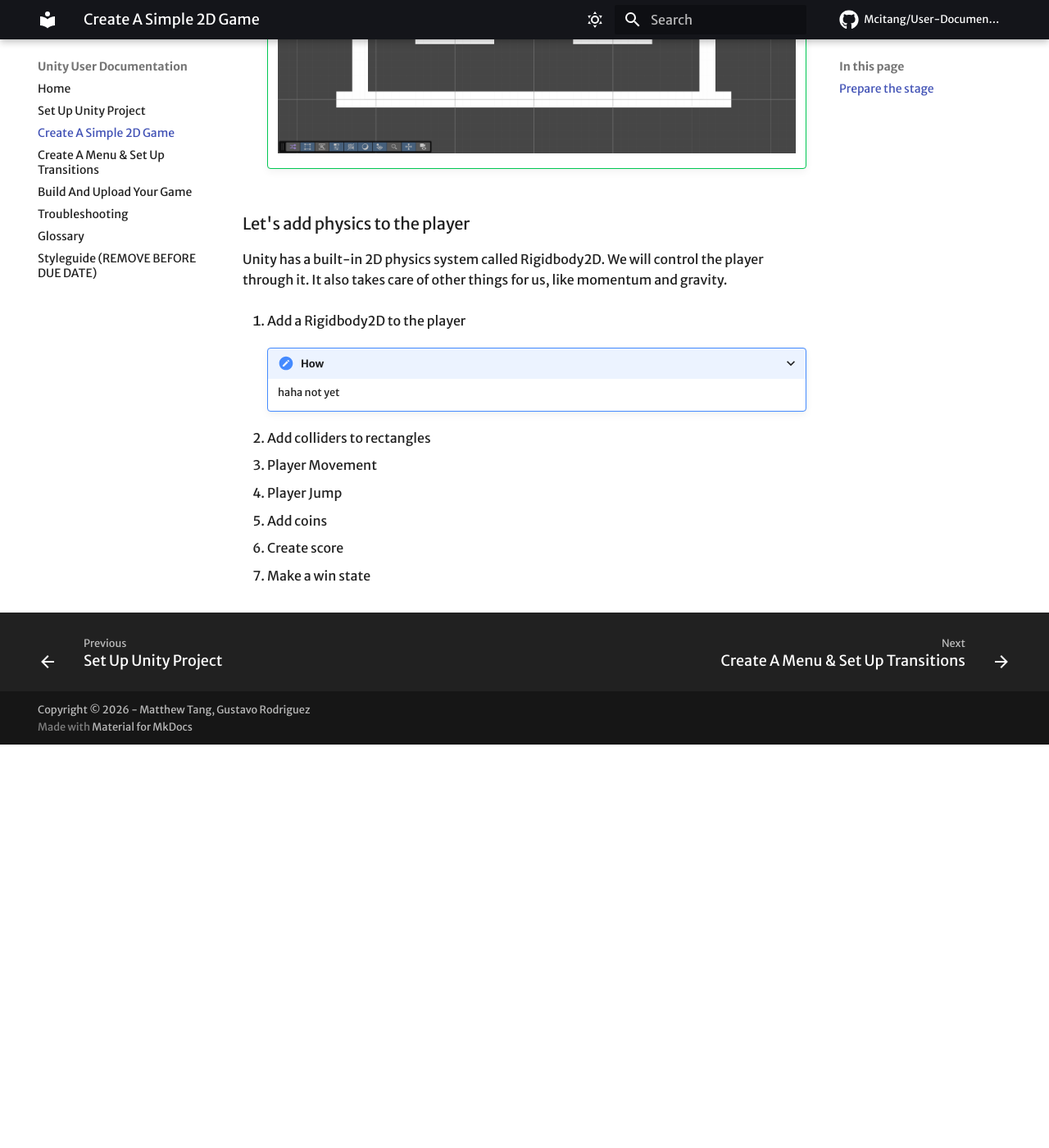
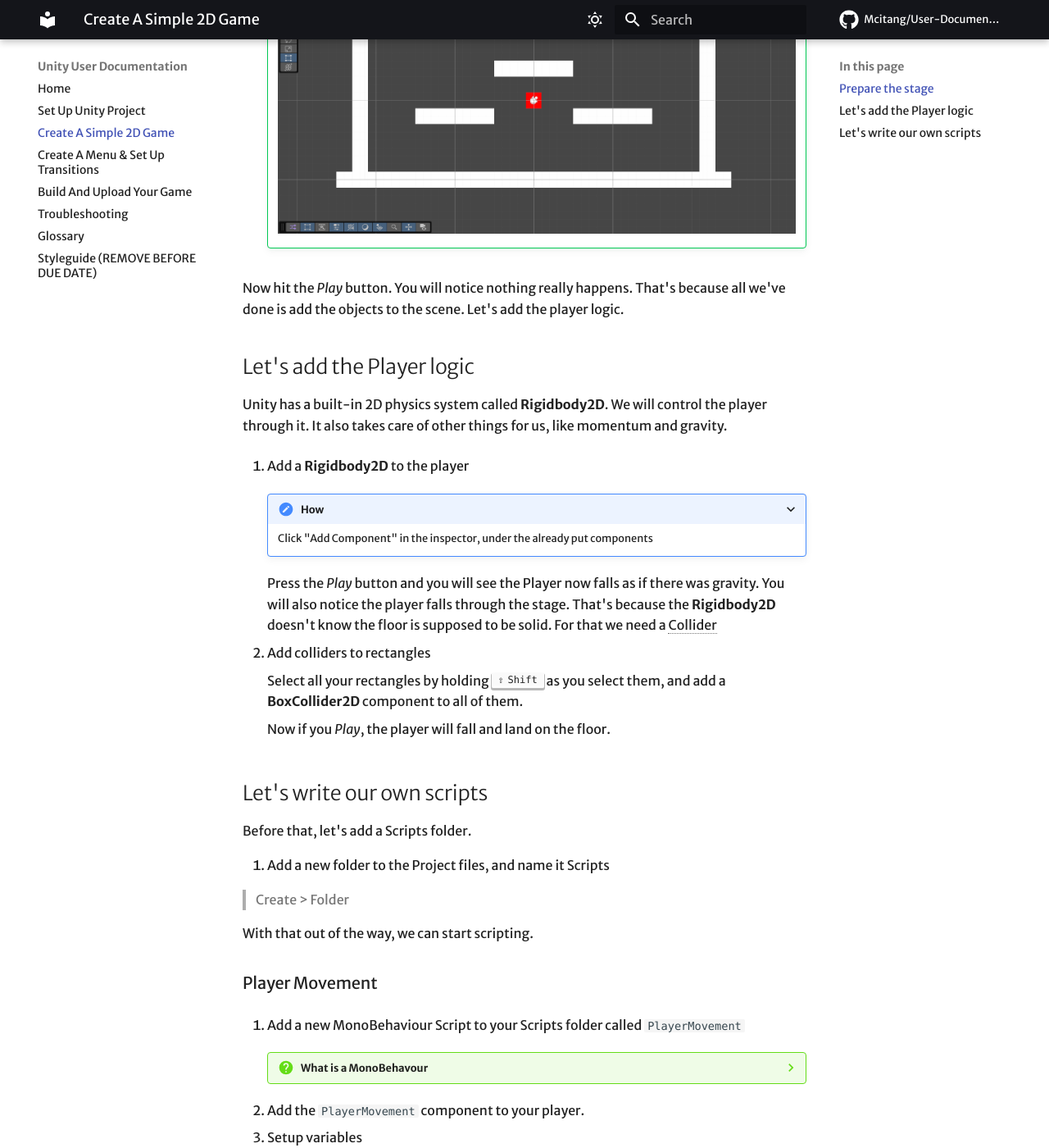
Before and after one commit to Mcitang/User-Documentation, an MkDocs documentation site: the page built from docs/make-game.md, in a window 1280 px wide and 1400 px high, scrolled down 560 px. Shown: the whole window at 82% size. Built offline with MkDocs 1.6.1 and Material for MkDocs 9.7.7, drawn with Linux system fonts in a browser that asks for light colours; some web fonts are replaced; comment, search, counter and statistics services are not loaded; before the commit the page ends 1468 px from its top, so only the background shows below that; some of the changed text lies outside the part shown.

Commit message:
Write more instructions and the PlayerMovement script

````diff
--- a/docs/make-game.md
+++ b/docs/make-game.md
@@ -8,34 +8,143 @@
 
 1. Add rectangles as walls so the player doesn't run outside the camera's view
 
+    ???+ note "Reminder on the Camera View"
+        The camera view is represented by a white rectangle in the scene view.
+
     !!! success
         ![Game scene with walls and platforms][platforms-and-walls-image]
 
+Now hit the *Play* button. You will notice nothing really happens. That's because all we've done is add the objects to the scene.
+Let's add the player logic.
 
-### Let's add physics to the player
+## Let's add the Player logic
 
-Unity has a built-in 2D physics system called Rigidbody2D. We will control the player through it. It also takes care of other things for us, like momentum and gravity.
+Unity has a built-in 2D physics system called **Rigidbody2D**. We will control the player through it. It also takes care of other things for us, like momentum and gravity.
 
-1. Add a Rigidbody2D to the player
+1. Add a **Rigidbody2D** to the player
 
     ???+ How do I add a component
-        haha not yet
+        Click "Add Component" in the inspector, under the already put components
+
+    Press the *Play* button and you will see the Player now falls as if there was gravity.
+    You will also notice the player falls through the stage. That's because the **Rigidbody2D** doesn't know the floor is supposed to be solid. For that we need a Collider
 
 1. Add colliders to rectangles
 
-1. Player Movement
+    Select all your rectangles by holding ++shift++ as you select them, and add a **BoxCollider2D** component to all of them.
 
-1. Player Jump
+    Now if you *Play*, the player will fall and land on the floor.
 
-1. Add coins
+## Let's write our own scripts
 
-1. Create score
+Before that, let's add a Scripts folder.
 
-1. Make a win state
+1. Add a new folder to the Project files, and name it Scripts
+
+> Create > Folder
+
+With that out of the way, we can start scripting.
+
+### Player Movement
+
+1. Add a new MonoBehaviour Script to your Scripts folder called `PlayerMovement`
+
+    ??? question "What is a MonoBehavour"
+        MonoBehaviour is a base class in Unity that allows you to create scripts that can be attached to GameObjects
+
+1. Add the `PlayerMovement` component to your player.
+
+1. Setup variables
+
+    {++Player Movement code here++}
+
+
+1. Add player jump logic
+
+    {++Player Jump code here++}
+
+1. Increase Gravity in Project Settings
+
+
+??? note "`PlayerMovement` script draft"
+    ```c#
+    using System;
+    using UnityEngine;
+
+    public class PlayerMovement : MonoBehaviour
+    {
+        public Rigidbody2D rb;
+
+        public float speed = 15f;
+
+        public float jumpForce = 15f;
+        public float fallForce = -3f;
+
+        private float xMovement;
+
+        // Start is called once before the first execution of Update after the MonoBehaviour is created
+        void Start()
+        {
+
+        }
+
+        // Update is called once per frame
+        void Update()
+        {
+            GetMovementInput();
+            Jump();
+        }
+
+        private void FixedUpdate()
+        {
+            MovePlayer();
+        }
+
+        private void GetMovementInput()
+        {
+            xMovement = Input.GetAxis("Horizontal");
+        }
+
+        private void MovePlayer()
+        {
+            float x = xMovement * speed;
+            rb.linearVelocity = new Vector2(x, rb.linearVelocityY);
+        }
+
+        private void Jump()
+        {
+            if (Input.GetKeyDown(KeyCode.Space))
+            {
+                Debug.Log("Jump");
+                rb.linearVelocity = new Vector2(rb.linearVelocityX, jumpForce);
+            }
+
+            if (Input.GetKeyUp(KeyCode.Space))
+            {
+                rb.linearVelocity = new Vector2(rb.linearVelocityX, fallForce);
+            }
+        }
+    }
+    ```
+
+### Add a goal
+
+1. Add some golden circles
+
+1. Rename them to coins
+
+1. Create score UI
+
+1. Increase score when coin is collected
+
+    {++Script here++}
+
+1. If all coins are collected, you win!
 
 
 
 <!-- Glossary -->
+*[Collider]: Bounds around an object that prevent other bounds from intersecting with it.
 
 
 <!-- Hyperlinks -->
````
